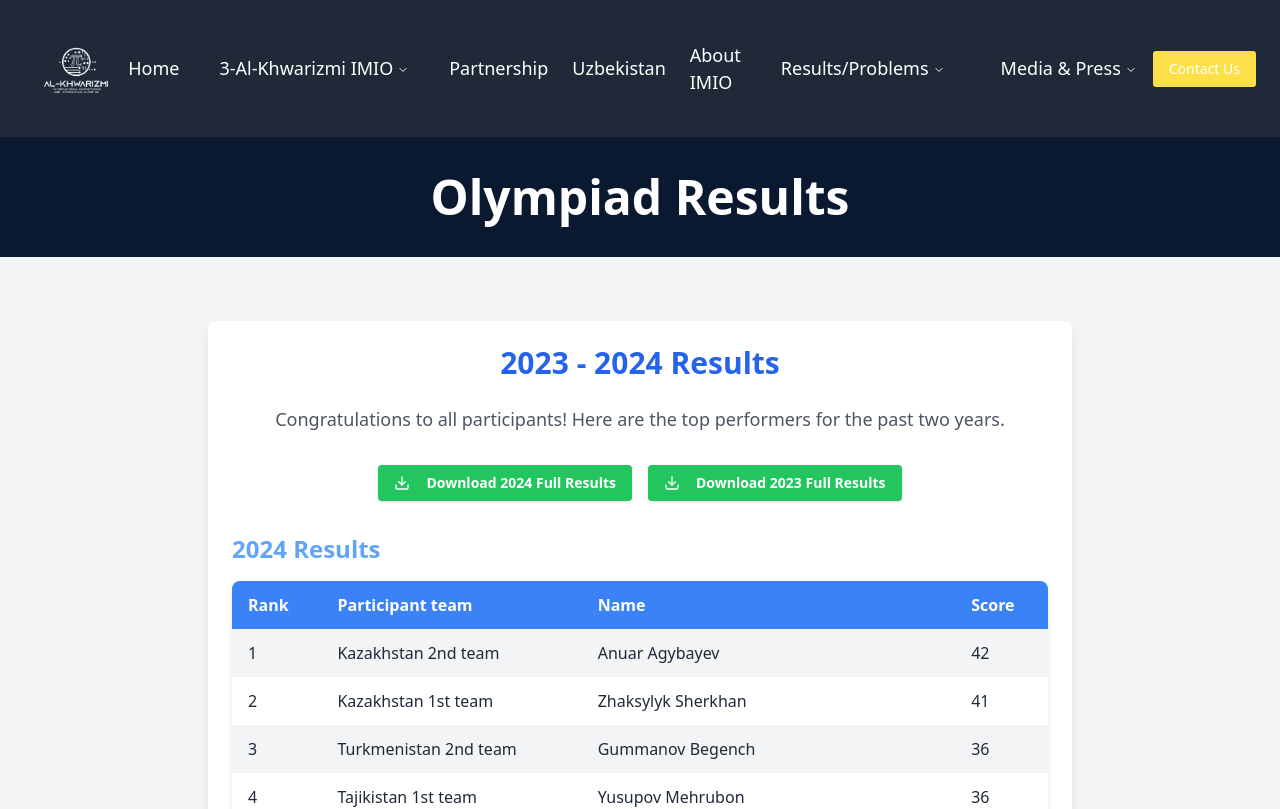
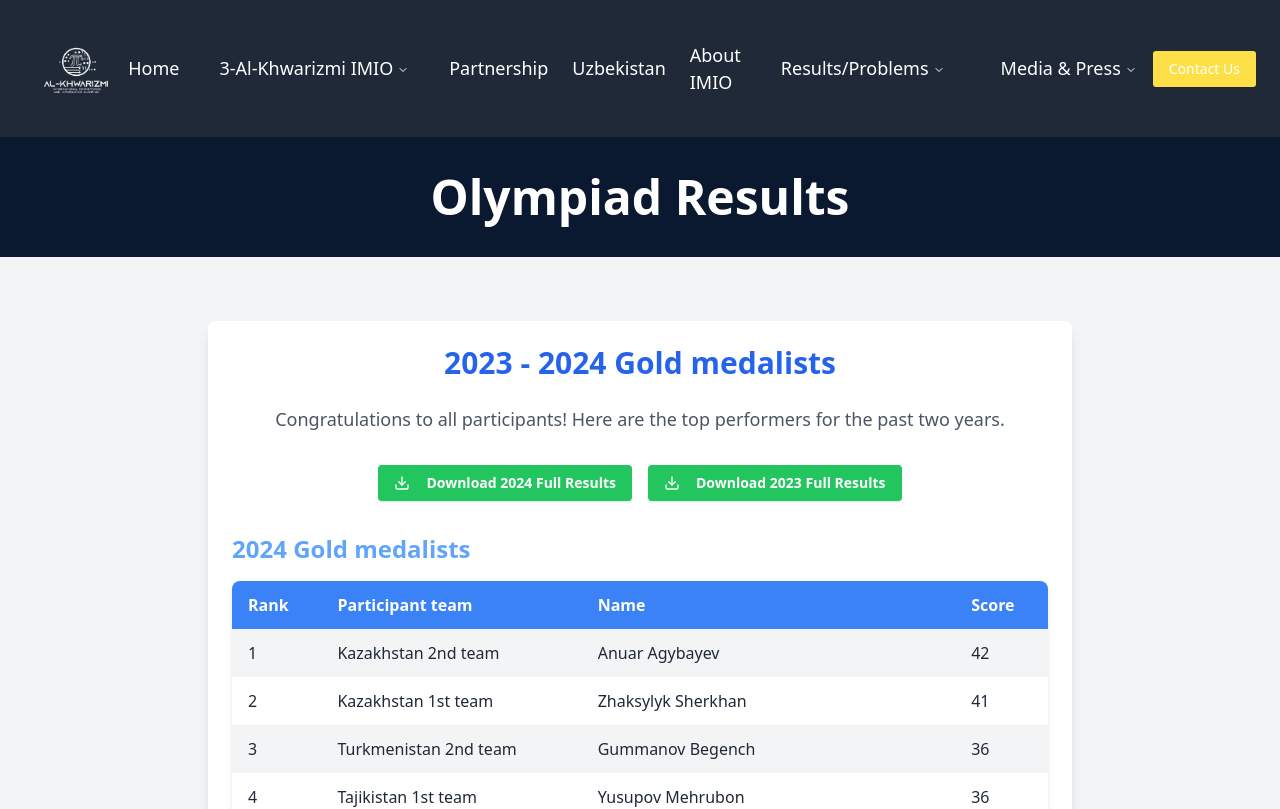
Before and after one commit to OkiljonDadakhanov/alxorazmiy, a Next.js app: page /results in a window 1280 px wide. Shown: the top 809 px of the page. Built offline with nearby package versions, Linux system fonts and the light colour scheme.

Commit message:
gold medalists

```diff
--- a/app/results/page.tsx
+++ b/app/results/page.tsx
@@ -148,7 +148,9 @@ const ResultTable: React.FC<ResultTableProps> = ({ year, data }) => {
 
   return (
     <div className="mb-8">
-      <h2 className="text-2xl font-bold text-blue-400 mb-4">{year} Results</h2>
+      <h2 className="text-2xl font-bold text-blue-400 mb-4">
+        {year} Gold medalists
+      </h2>
       <table className="w-full bg-white shadow-md rounded-lg overflow-hidden">
         <thead className="bg-blue-500 text-white">
           <tr>
@@ -193,7 +195,7 @@ const ResultsHeader: React.FC = () => <PageHeader title="Olympiad Results" />;
 const ResultsContent: React.FC = () => (
   <div className="bg-white shadow-lg rounded-lg p-6 mb-8">
     <h2 className="text-3xl font-bold text-center text-blue-600 mb-6">
-      {YEARS.PREVIOUS} - {YEARS.CURRENT} Results
+      {YEARS.PREVIOUS} - {YEARS.CURRENT} Gold medalists
     </h2>
     <p className="text-lg text-center text-gray-600 mb-8">
       Congratulations to all participants! Here are the top performers for the
--- a/next.config.ts
+++ b/next.config.ts
@@ -2,7 +2,10 @@ import type { NextConfig } from "next";
 
 const nextConfig: NextConfig = {
   /* config options here */
-  output: "standalone",
+  output: "export",
+  images: {
+    unoptimized: true, // Agar Next.js rasmi optimizatsiyasini ishlatmasa
+  },
 };
 
 export default nextConfig;
--- a/package.json
+++ b/package.json
@@ -6,7 +6,8 @@
     "dev": "next dev",
     "build": "next build",
     "start": "next start",
-    "lint": "next lint"
+    "lint": "next lint",
+    "export": "next build && next export"
   },
   "dependencies": {
     "@hookform/resolvers": "^3.10.0",
```
